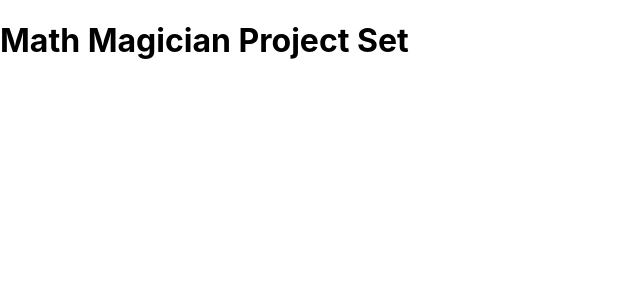
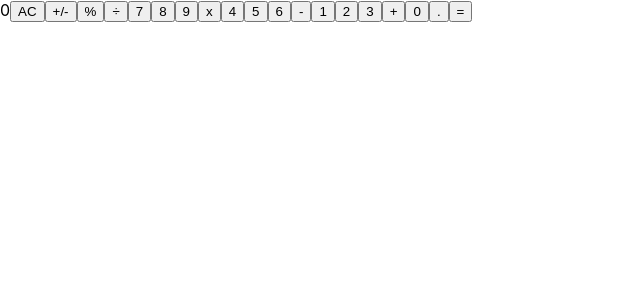
Before and after one commit to HenaryKhuraijam/math-magicians-react, a React (Create React App) app: page / in a window 1280 px wide. Shown: the top 300 px of the page, without its empty margins (0-640 px from the left). Built offline with nearby package versions, Linux system fonts and the light colour scheme.

Commit message:
Add Calculator component

```diff
--- a/src/App.js
+++ b/src/App.js
@@ -1,10 +1,9 @@
+import Calculator from './components/Calculator';
+
 function App() {
   return (
     <>
-      <h1>
-        Math Magician Project Set
-      </h1>
-
+      <Calculator />
     </>
   );
 }
--- /dev/null
+++ b/src/components/Calculator.js
@@ -0,0 +1,118 @@
+const Calculator = () => {
+  const items = [
+    {
+      id: 1,
+      text: 'AC',
+      type: 'fkeys',
+    },
+    {
+      id: 2,
+      text: '+/-',
+      type: 'fkeys',
+    },
+    {
+      id: 3,
+      text: '%',
+      type: 'fkeys',
+    },
+    {
+      id: 4,
+      text: '÷',
+      type: 'ops',
+    },
+    {
+      id: 5,
+      text: '7',
+      type: 'nums',
+    },
+    {
+      id: 6,
+      text: '8',
+      type: 'nums',
+    },
+    {
+      id: 7,
+      text: '9',
+      type: 'nums',
+    },
+    {
+      id: 8,
+      text: 'x',
+      type: 'ops',
+    },
+    {
+      id: 9,
+      text: '4',
+      type: 'nums',
+    },
+    {
+      id: 10,
+      text: '5',
+      type: 'nums',
+    },
+    {
+      id: 11,
+      text: '6',
+      type: 'nums',
+    },
+    {
+      id: 12,
+      text: '-',
+      type: 'ops',
+    },
+    {
+      id: 13,
+      text: '1',
+      type: 'nums',
+    },
+    {
+      id: 14,
+      text: '2',
+      type: 'nums',
+    },
+    {
+      id: 15,
+      text: '3',
+      type: 'nums',
+    },
+    {
+      id: 16,
+      text: '+',
+      type: 'ops',
+    },
+    {
+      id: 17,
+      text: '0',
+      type: 'nums',
+    },
+    {
+      id: 18,
+      text: '.',
+      type: 'nums',
+    },
+    {
+      id: 19,
+      text: '=',
+      type: 'ops',
+    },
+  ];
+  return (
+    <>
+      <section className="container">
+        <span className="display">0</span>
+        {items.map((item) => (
+          <button
+            key={item.id}
+            type="button"
+            className={item.type}
+            id={`item${item.id}`}
+          >
+            {item.text}
+          </button>
+        ))}
+      </section>
+    </>
+  );
+};
+
+export default Calculator;
```
Also changed, not shown: 1 other file (tests, documents, lock files or other folders).
